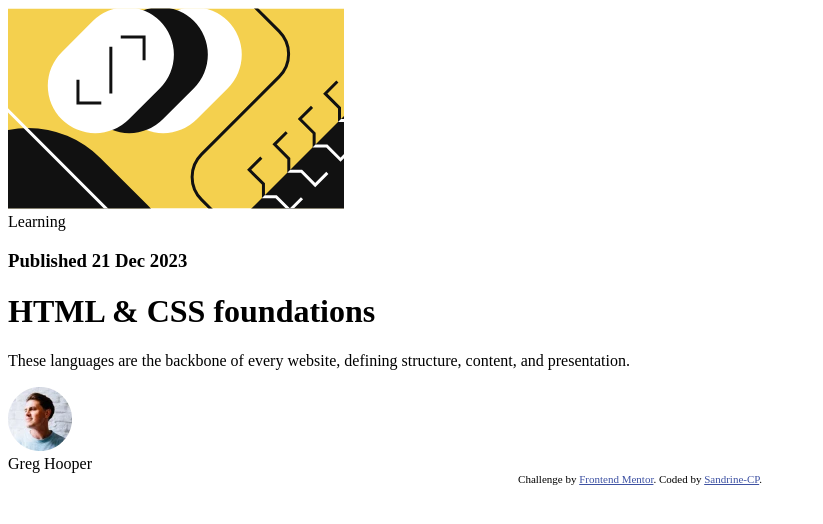
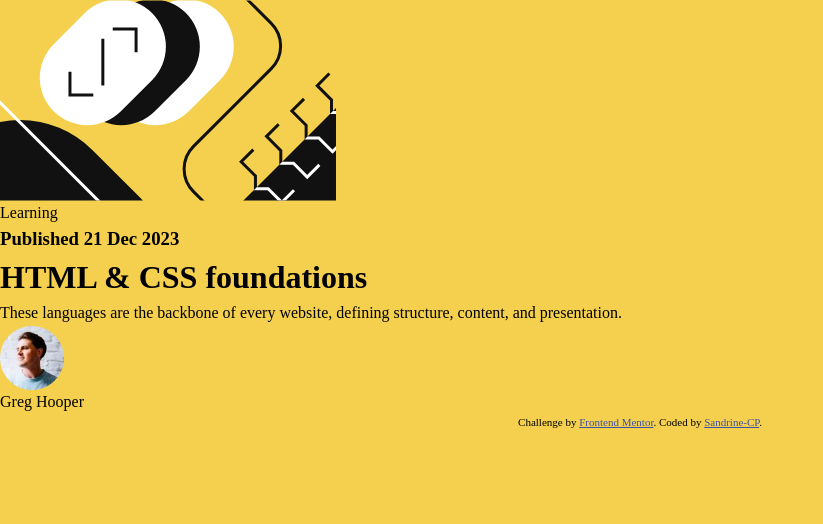
Before and after one commit to Sandrine-CP/blog-preview-card, a plain HTML site: page index.html in a window 1280 px wide. Shown: the whole page, without its empty margins (0-823 px from the left). Drawn offline with Linux system fonts and the light colour scheme.

Commit message:
added style folder with css reset and style guide from figma files, started to work on index.css file

```diff
--- a/index.html
+++ b/index.html
@@ -6,13 +6,11 @@
 
   <link rel="icon" type="image/png" sizes="32x32" href="./assets/images/favicon-32x32.png">
 
+  <link rel="stylesheet" href="./style/reset.css">
+  <link rel="stylesheet" href="./style/styleguide.css">
+  <link rel="stylesheet" href="./style/index.css">
+
   <title>Frontend Mentor | Blog preview card</title>
-
-  <!-- Feel free to remove these styles or customise in your own stylesheet 👍 -->
-  <style>
-    .attribution { font-size: 11px; text-align: center; }
-    .attribution a { color: hsl(228, 45%, 44%); }
-  </style>
 </head>
 <body>
   <main>
--- /dev/null
+++ b/style/index.css
@@ -0,0 +1,6 @@
+body {
+    background-color: var(--variable-collection-color-yellow);
+}
+
+.attribution { font-size: 11px; text-align: center; }
+.attribution a { color: hsl(228, 45%, 44%); }
--- /dev/null
+++ b/style/reset.css
@@ -0,0 +1,45 @@
+*,
+*::before,
+*::after {
+    box-sizing: border-box;
+}
+
+* {
+    margin: 0;
+}
+
+/* Ajustements typographiques : 1. Ajouter une hauteur de ligne accessible
+2. Améliorer le rendu du texte */
+body {
+    line-height: 1.5;
+    -webkit-font-smoothing: antialiased;
+}
+
+/* Améliorer les éléments multimédias par défaut */
+img,
+picture,
+video,
+canvas,
+svg {
+    display: block; /* Empêche ces éléments de se comporter comme du texte en ligne */
+    max-width: 100%; /* Empêche ces éléments de déborder de leur conteneur */
+}
+
+/* Supprimer les styles typographiques intégrés aux formulaires */
+input,
+button,
+textarea,
+select {
+    font: inherit; /* Utilise la même police que celle définie pour l'élément parent */
+}
+
+/* Éviter les débordements de texte */
+p,
+h1,
+h2,
+h3,
+h4,
+h5,
+h6 {
+    overflow-wrap: break-word; /* Empêche le texte de déborder de son conteneur */
+}
--- /dev/null
+++ b/style/styleguide.css
@@ -0,0 +1,37 @@
+:root {
+    --text-preset-1-font-family: "Figtree", Helvetica;
+    --text-preset-1-font-weight: 800;
+    --text-preset-1-font-size: 24px;
+    --text-preset-1-letter-spacing: 0px;
+    --text-preset-1-line-height: 150%;
+    --text-preset-1-font-style: normal;
+    --text-preset-2-font-family: "Figtree", Helvetica;
+    --text-preset-2-font-weight: 500;
+    --text-preset-2-font-size: 16px;
+    --text-preset-2-letter-spacing: 0px;
+    --text-preset-2-line-height: 150%;
+    --text-preset-2-font-style: normal;
+    --text-preset-3-font-family: "Figtree", Helvetica;
+    --text-preset-3-font-weight: 500;
+    --text-preset-3-font-size: 14px;
+    --text-preset-3-letter-spacing: 0px;
+    --text-preset-3-line-height: 150%;
+    --text-preset-3-font-style: normal;
+    --text-preset-3-bold-font-family: "Figtree", Helvetica;
+    --text-preset-3-bold-font-weight: 800;
+    --text-preset-3-bold-font-size: 14px;
+    --text-preset-3-bold-letter-spacing: 0px;
+    --text-preset-3-bold-line-height: 150%;
+    --text-preset-3-bold-font-style: normal;
+    --variable-collection-color-yellow: rgba(244, 208, 78, 1);
+    --variable-collection-color-gray-950: rgba(17, 17, 17, 1);
+    --variable-collection-color-gray-500: rgba(107, 107, 107, 1);
+    --variable-collection-color-white: rgba(255, 255, 255, 1);
+    --variable-collection-spacing-50: 4px;
+    --variable-collection-spacing-100: 8px;
+    --variable-collection-spacing-150: 12px;
+    --variable-collection-spacing-200: 24px;
+    --variable-collection-font-size-text-preset-1: 24px;
+    --variable-collection-font-size-text-preset-2: 16px;
+    --variable-collection-font-size-text-preset-3: 14px;
+  }
```
